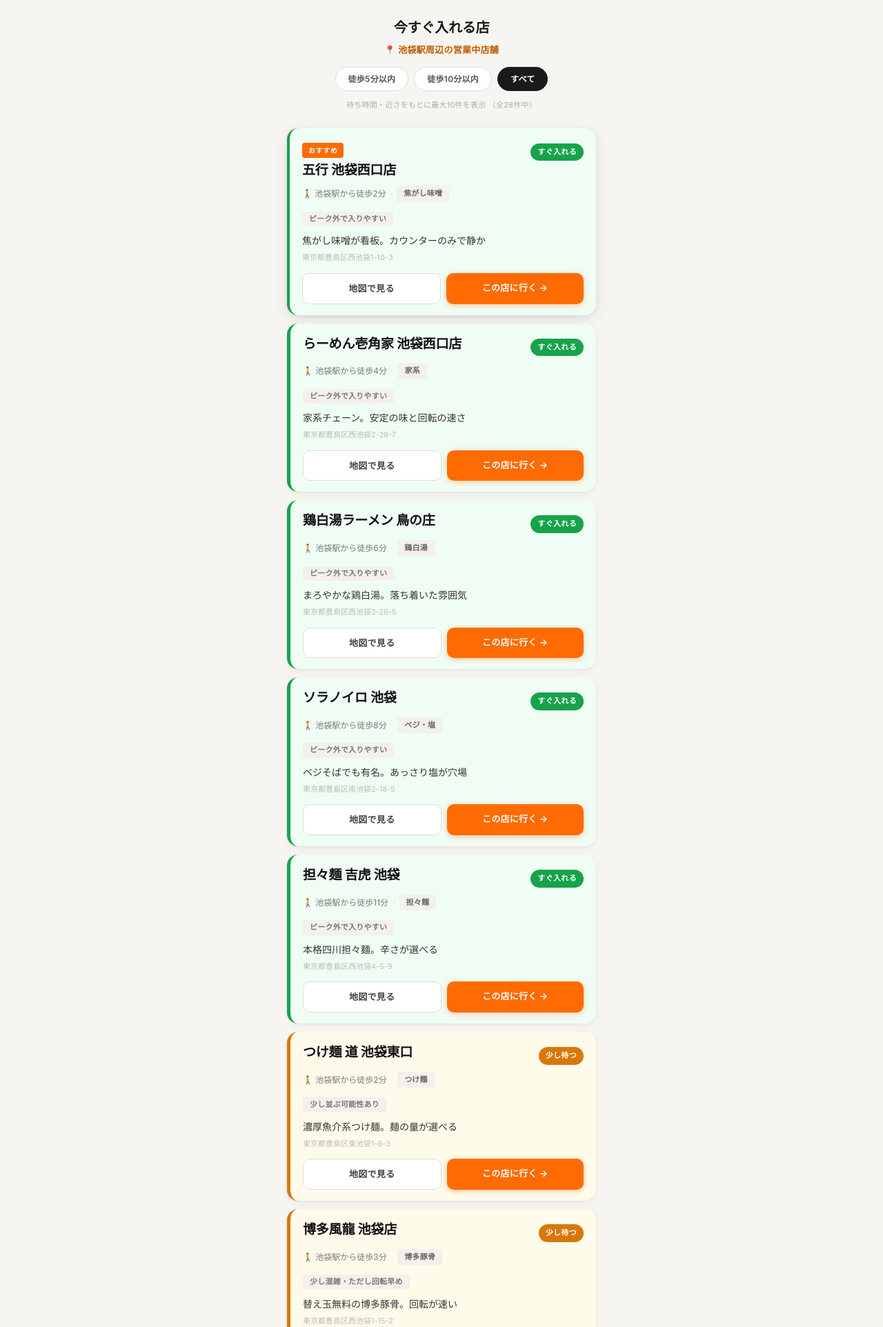
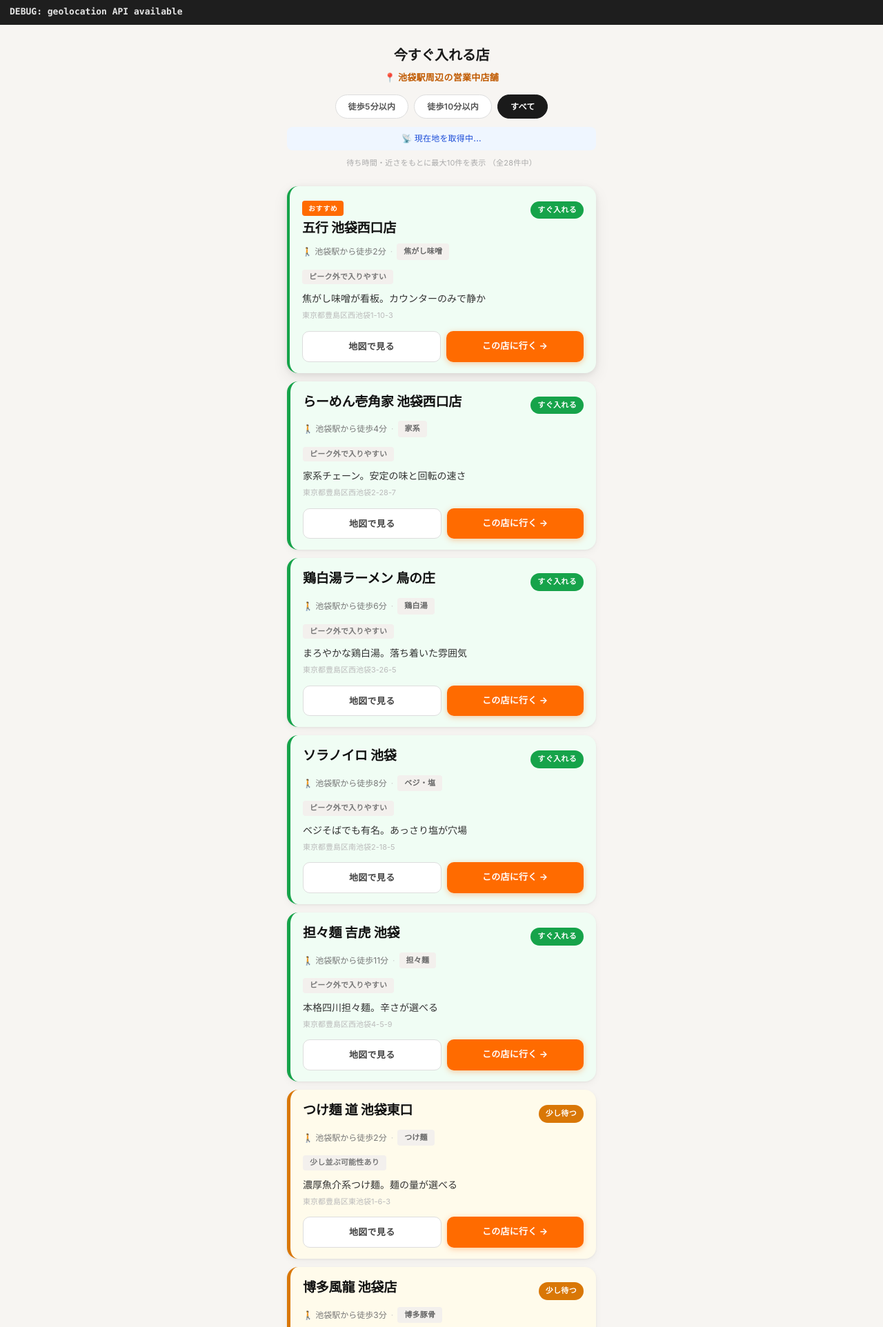
Before and after one commit to gorindo/no-wait-ramen, a Flask app: page /result?mode=nearby in a window 1280 px wide. Shown: the top 1924 px of the page at 69% size. Run offline with Flask 3, Linux system fonts and the light colour scheme.

Commit message:
add nearby location mode

```diff
--- a/static/style.css
+++ b/static/style.css
@@ -164,6 +164,11 @@
 =========================== */
 body.result-page {
     background-color: #f7f5f2;
+}
+
+/* デバッグ帯がある場合はコンテンツを押し下げる */
+body.has-debug-bar {
+    padding-top: 40px;
 }
 
 .container {
@@ -502,3 +507,33 @@
     font-weight: 700;
     color: #1d4ed8;
 }
+
+/* ===========================
+   デバッグ帯（一時）
+=========================== */
+.debug-bar {
+    position: fixed;
+    top: 0;
+    left: 0;
+    right: 0;
+    z-index: 9999;
+    background: #1e1e1e;
+    color: #e5e5e5;
+    font-family: ui-monospace, "SFMono-Regular", Menlo, monospace;
+    font-size: 13px;
+    font-weight: 600;
+    line-height: 1.4;
+    padding: 8px 14px;
+    word-break: break-all;
+    min-height: 36px;
+}
+
+.debug-bar[data-state="ok"] {
+    background: #14532d;
+    color: #bbf7d0;
+}
+
+.debug-bar[data-state="err"] {
+    background: #7f1d1d;
+    color: #fecaca;
+}
--- a/templates/result.html
+++ b/templates/result.html
@@ -6,7 +6,14 @@
     <title>結果</title>
     <link rel="stylesheet" href="{{ url_for('static', filename='style.css') }}">
 </head>
-<body class="result-page">
+<body class="result-page{% if mode == 'nearby' %} has-debug-bar{% endif %}">
+
+{% if mode == 'nearby' %}
+<div id="debug-bar" class="debug-bar">DEBUG: nearby mode active</div>
+{% endif %}
+
+{# script type="application/json" はブラウザに実行されず、tojson は </script> を unicode エスケープするため安全 #}
+<script type="application/json" id="app-data">{{ {"shops": all_shops_json, "maxDisplay": max_display, "mode": mode} | tojson }}</script>
 
 <div class="container">
 
@@ -77,19 +84,28 @@
     <a href="/" class="back-button">← 条件を変える</a>
 </div>
 
-{# Jinja2 の出力を data 属性で渡すことで IDE の JS パーサー誤検知を回避 #}
-<div id="app-data"
-     data-shops="{{ all_shops_json | tojson | e }}"
-     data-max-display="{{ max_display }}"
-     data-mode="{{ mode }}"
-     hidden></div>
-
 <script>
 (function () {
-  const _d = document.getElementById('app-data').dataset;
-  const SHOPS       = JSON.parse(_d.shops);
-  const MAX_DISPLAY = parseInt(_d.maxDisplay, 10);
-  const MODE        = _d.mode;
+
+  // ---- デバッグ帯の更新 ----
+
+  function setDebug(msg, state) {
+    var bar = document.getElementById('debug-bar');
+    if (!bar) return;
+    bar.textContent = 'DEBUG: ' + msg;
+    bar.dataset.state = state || '';
+  }
+
+  setDebug('js loaded');
+
+  // ---- データ読み込み ----
+
+  var appData = JSON.parse(document.getElementById('app-data').textContent);
+  var SHOPS       = appData.shops;
+  var MAX_DISPLAY = appData.maxDisplay;
+  var MODE        = appData.mode;
+
+  setDebug('js loaded  shops=' + SHOPS.length + '  mode=' + MODE);
 
   // ---- ユーティリティ ----
 
@@ -103,74 +119,69 @@
 
   // Haversine 距離計算（メートル）
   function haversine(lat1, lng1, lat2, lng2) {
-    const R = 6371000;
-    const r = Math.PI / 180;
-    const dLat = (lat2 - lat1) * r;
-    const dLng = (lng2 - lng1) * r;
-    const a = Math.sin(dLat / 2) ** 2
-            + Math.cos(lat1 * r) * Math.cos(lat2 * r) * Math.sin(dLng / 2) ** 2;
+    var R = 6371000;
+    var r = Math.PI / 180;
+    var dLat = (lat2 - lat1) * r;
+    var dLng = (lng2 - lng1) * r;
+    var a = Math.sin(dLat / 2) * Math.sin(dLat / 2)
+          + Math.cos(lat1 * r) * Math.cos(lat2 * r)
+          * Math.sin(dLng / 2) * Math.sin(dLng / 2);
     return R * 2 * Math.atan2(Math.sqrt(a), Math.sqrt(1 - a));
   }
 
   function fmtDist(m) {
     if (m < 100)  return '目の前';
-    if (m < 1000) return `約${Math.round(m / 10) * 10}m`;
-    return `約${(m / 1000).toFixed(1)}km`;
+    if (m < 1000) return '約' + (Math.round(m / 10) * 10) + 'm';
+    return '約' + (m / 1000).toFixed(1) + 'km';
   }
 
   // ---- カード HTML 生成 ----
 
-  const WAIT_LABEL = { green: 'すぐ入れる', yellow: '少し待つ', red: '待つかも' };
+  var WAIT_LABEL = { green: 'すぐ入れる', yellow: '少し待つ', red: '待つかも' };
 
   function buildCard(shop, index, distText) {
-    const isFirst = index === 0;
-    const topCls = isFirst ? ' card-top' : '';
-    const badge  = isFirst ? '<span class="recommend-badge">おすすめ</span>' : '';
-    const pill   = WAIT_LABEL[shop.wait_level] || '';
-    const distHtml = distText
-      ? `<span class="distance-text">📍 現在地から${escHtml(distText)}</span><span class="meta-sep">·</span>`
+    var isFirst = index === 0;
+    var topCls  = isFirst ? ' card-top' : '';
+    var badge   = isFirst ? '<span class="recommend-badge">おすすめ</span>' : '';
+    var pill    = WAIT_LABEL[shop.wait_level] || '';
+    var distHtml = distText
+      ? '<span class="distance-text">📍 現在地から' + escHtml(distText) + '</span><span class="meta-sep">·</span>'
       : '';
 
-    return `
-<div class="card ${escHtml(shop.wait_level)}${topCls}">
-  <div class="card-head">
-    <div class="card-head-left">
-      ${badge}
-      <h2 class="shop-name">${escHtml(shop.name)}</h2>
-    </div>
-    <div class="card-head-right">
-      <span class="wait-pill wait-pill--${escHtml(shop.wait_level)}">${pill}</span>
-    </div>
-  </div>
-  <div class="card-meta">
-    ${distHtml}
-    <span class="walk-text">🚶 ${escHtml(shop.walk_time)}</span>
-    <span class="meta-sep">·</span>
-    <span class="shop-tag">${escHtml(shop.tag)}</span>
-  </div>
-  ${shop.reason ? `<span class="crowd-reason">${escHtml(shop.reason)}</span>` : ''}
-  <p class="shop-comment">${escHtml(shop.comment)}</p>
-  <p class="shop-address">${escHtml(shop.address)}</p>
-  <div class="card-actions">
-    <a href="${escHtml(shop.map_url)}" class="btn btn-outline" target="_blank" rel="noopener noreferrer">地図で見る</a>
-    <a href="#" class="btn btn-primary">この店に行く →</a>
-  </div>
-</div>`;
+    return '<div class="card ' + escHtml(shop.wait_level) + topCls + '">'
+      + '<div class="card-head">'
+      + '<div class="card-head-left">' + badge + '<h2 class="shop-name">' + escHtml(shop.name) + '</h2></div>'
+      + '<div class="card-head-right"><span class="wait-pill wait-pill--' + escHtml(shop.wait_level) + '">' + pill + '</span></div>'
+      + '</div>'
+      + '<div class="card-meta">' + distHtml
+      + '<span class="walk-text">🚶 ' + escHtml(shop.walk_time) + '</span>'
+      + '<span class="meta-sep">·</span>'
+      + '<span class="shop-tag">' + escHtml(shop.tag) + '</span>'
+      + '</div>'
+      + (shop.reason ? '<span class="crowd-reason">' + escHtml(shop.reason) + '</span>' : '')
+      + '<p class="shop-comment">' + escHtml(shop.comment) + '</p>'
+      + '<p class="shop-address">' + escHtml(shop.address) + '</p>'
+      + '<div class="card-actions">'
+      + '<a href="' + escHtml(shop.map_url) + '" class="btn btn-outline" target="_blank" rel="noopener noreferrer">地図で見る</a>'
+      + '<a href="#" class="btn btn-primary">この店に行く →</a>'
+      + '</div></div>';
   }
 
   // ---- 現在地ソートで再描画 ----
 
   function renderByDistance(userLat, userLng) {
-    const sorted = SHOPS
-      .map(s => ({ ...s, _dist: haversine(userLat, userLng, s.latitude, s.longitude) }))
-      .sort((a, b) => a._dist - b._dist)
+    var sorted = SHOPS
+      .map(function (s) {
+        return Object.assign({}, s, { _dist: haversine(userLat, userLng, s.latitude, s.longitude) });
+      })
+      .sort(function (a, b) { return a._dist - b._dist; })
       .slice(0, MAX_DISPLAY);
 
     document.getElementById('shop-list').innerHTML =
-      sorted.map((s, i) => buildCard(s, i, fmtDist(s._dist))).join('');
+      sorted.map(function (s, i) { return buildCard(s, i, fmtDist(s._dist)); }).join('');
 
     document.getElementById('sub-text').textContent =
-      `現在地から近い順に${sorted.length}件を表示しています`;
+      '現在地から近い順に' + sorted.length + '件を表示しています';
 
     setStatus('ok', '📍 現在地から近い順に表示しています');
   }
@@ -178,7 +189,7 @@
   // ---- フォールバック ----
 
   function showFallback(reason) {
-    const msg = reason === 'denied'
+    var msg = reason === 'denied'
       ? '位置情報の取得が許可されていないため、池袋駅基準で表示しています'
       : '現在地を取得できなかったため、池袋駅基準で表示しています';
     setStatus('fallback', msg);
@@ -187,27 +198,40 @@
   // ---- ステータス表示 ----
 
   function setStatus(type, msg) {
-    const el = document.getElementById('location-status');
+    var el = document.getElementById('location-status');
     if (!el) return;
-    el.innerHTML = `<p class="location-note location-note--${type}">${msg}</p>`;
+    el.innerHTML = '<p class="location-note location-note--' + type + '">' + msg + '</p>';
   }
 
   // ---- エントリーポイント ----
 
-  // 「現在地から探す」で来た場合は取得中メッセージを先出し
   if (MODE === 'nearby') {
     setStatus('loading', '📡 現在地を取得中...');
+    setDebug('nearby confirmed / checking navigator.geolocation...');
   }
 
   if (navigator.geolocation) {
+    if (MODE === 'nearby') setDebug('geolocation API available');
     navigator.geolocation.getCurrentPosition(
-      pos => renderByDistance(pos.coords.latitude, pos.coords.longitude),
-      err => showFallback(err.code === 1 ? 'denied' : 'error'),
+      function (pos) {
+        var lat = pos.coords.latitude.toFixed(4);
+        var lng = pos.coords.longitude.toFixed(4);
+        if (MODE === 'nearby') setDebug('geolocation success  lat=' + lat + '  lng=' + lng, 'ok');
+        renderByDistance(pos.coords.latitude, pos.coords.longitude);
+      },
+      function (err) {
+        var codeMap = { 1: 'PERMISSION_DENIED', 2: 'POSITION_UNAVAILABLE', 3: 'TIMEOUT' };
+        var label = codeMap[err.code] || 'UNKNOWN';
+        if (MODE === 'nearby') setDebug('geolocation error  code=' + err.code + ' (' + label + ')  msg=' + err.message, 'err');
+        showFallback(err.code === 1 ? 'denied' : 'error');
+      },
       { timeout: 8000, maximumAge: 60000, enableHighAccuracy: false }
     );
-  } else if (MODE === 'nearby') {
-    showFallback('error');
+  } else {
+    if (MODE === 'nearby') setDebug('geolocation API NOT available', 'err');
+    if (MODE === 'nearby') showFallback('error');
   }
+
 })();
 </script>
 
```
